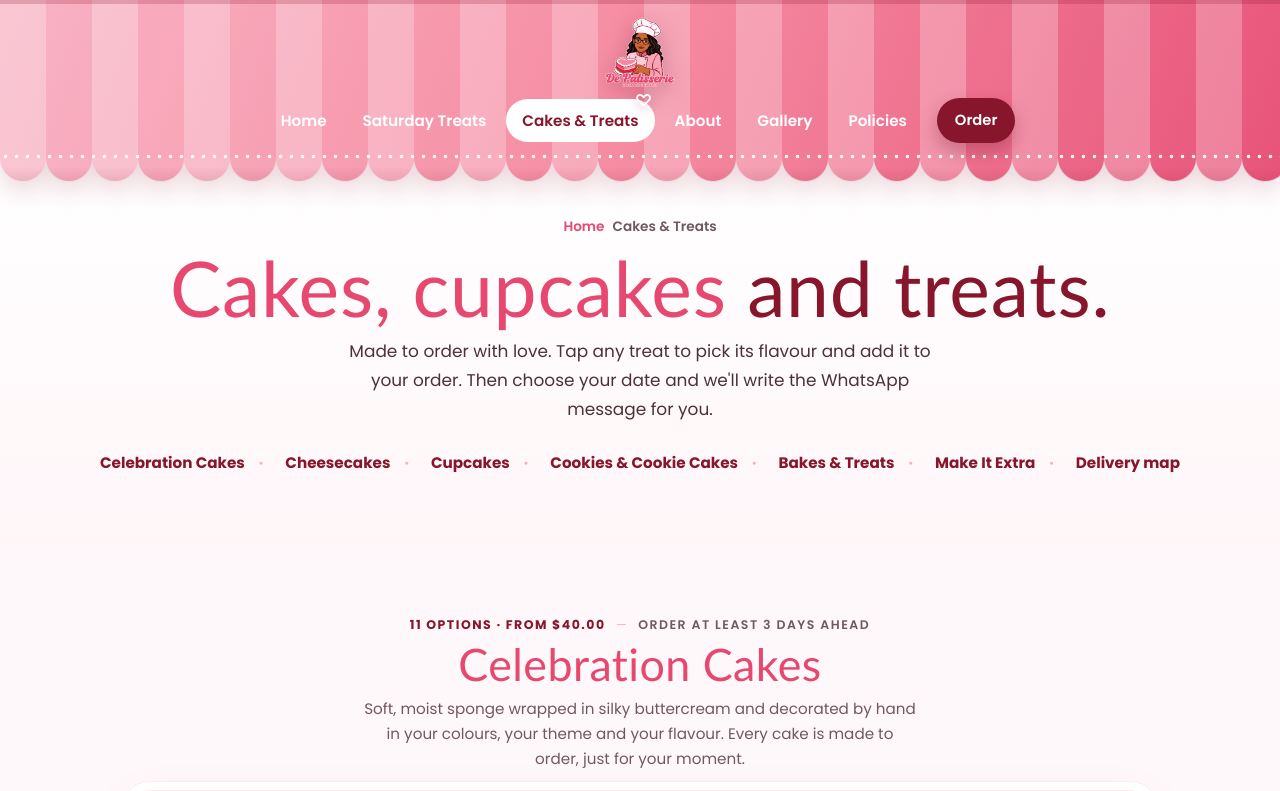
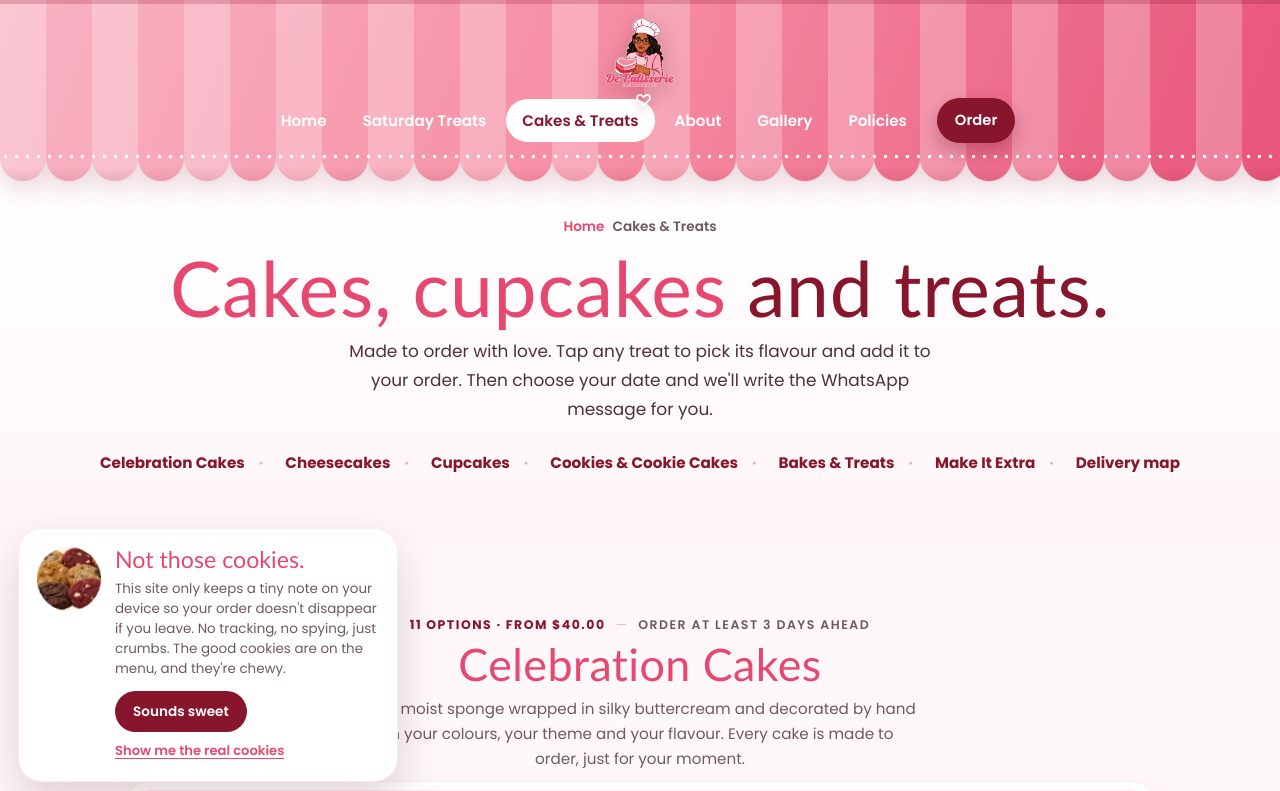
Before and after one commit to designifybim-ship-it/de-patisserie-246, a plain HTML site: page treats.html in a window 1280 px wide. Shown: the top 791 px of the page. Drawn offline with Linux system fonts and the light colour scheme; a web font is replaced by a local one.

Commit message:
Funny cookie notice
Co-Authored-By: Claude Opus 5.5 <noreply@anthropic.com>
Claude-Session: https://claude.ai/code/session_01Kvsdvv8kcpyZs8BhZ3nYtL

```diff
--- a/css/extras.css
+++ b/css/extras.css
@@ -1003,6 +1003,19 @@ canvas.sprinkles,canvas.hearts,#confetti,.floaty,.heart-f,.float-roll,.countdown
   .menu-main .item-card:last-child{border-bottom:0}
 }
 .menu-main .item-card .ic-top h3{text-wrap:wrap}
+/* funny cookie notice */
+.cookie-note{position:fixed;z-index:130;left:18px;bottom:calc(18px + env(safe-area-inset-bottom,0px));width:min(380px,calc(100vw - 36px));display:grid;grid-template-columns:64px 1fr;gap:14px;align-items:start;padding:18px;border-radius:24px;background:#fff;border:1px solid var(--pink-100);box-shadow:0 18px 44px rgba(91,16,32,.18);opacity:0;transform:translateY(24px) rotate(-1deg);transition:opacity .4s ease,transform .5s cubic-bezier(.3,1.5,.5,1)}
+.cookie-note.in{opacity:1;transform:none}
+.cookie-pic{width:64px;height:64px;object-fit:cover;border-radius:50%;background:#fff3e6;animation:cookieWobble 3.2s ease-in-out infinite}
+@keyframes cookieWobble{0%,100%{transform:rotate(-6deg)}50%{transform:rotate(6deg)}}
+.cookie-txt strong{display:block;font-family:var(--display);font-weight:400;font-size:1.45rem;color:var(--pink-500);line-height:1.1}
+.cookie-txt p{margin-top:6px;font-size:.84rem;line-height:1.5;color:var(--muted)}
+.cookie-btns{display:flex;flex-wrap:wrap;align-items:center;gap:8px 14px;margin-top:12px}
+.cookie-ok{border:0;border-radius:999px;padding:9px 18px;background:var(--berry);color:#fff;font-weight:600;font-size:.85rem;transition:transform .2s}
+.cookie-ok:hover{transform:translateY(-2px)}
+.cookie-menu{font-size:.82rem;font-weight:600;color:var(--pink-500);text-decoration:underline;text-underline-offset:3px}
+@media (max-width:600px){.cookie-note{left:12px;right:12px;width:auto;grid-template-columns:52px 1fr;padding:14px}.cookie-pic{width:52px;height:52px}}
+@media (prefers-reduced-motion:reduce){.cookie-pic{animation:none}}
 /* toast: fully hidden until it has something to say */
 .toast{transform:translate(-50%,calc(100% + 60px));visibility:hidden;transition:transform .35s cubic-bezier(.3,1.5,.5,1),visibility 0s linear .35s}
 .toast.show{transform:translate(-50%,0);visibility:visible;transition:transform .35s cubic-bezier(.3,1.5,.5,1),visibility 0s}
--- a/js/sweet.js
+++ b/js/sweet.js
@@ -410,3 +410,20 @@
   PARISHES.forEach(function(p){ var c = document.createElement('button'); c.type = 'button'; c.className = 'chip'; c.setAttribute('data-parish', p); c.textContent = p; pw.appendChild(c); });
   renderBox(false); goTo(1, true);
 })();
+
+/* ---------- cookie notice (the funny kind) ---------- */
+(function(){
+  try { if (localStorage.getItem('dp-cookie-ok')) return; } catch (e) {}
+  var box = document.createElement('div');
+  box.className = 'cookie-note'; box.setAttribute('role', 'dialog'); box.setAttribute('aria-label', 'Cookie notice');
+  box.innerHTML =
+    '<img src="assets/menu/assortment-of-cookies.webp" alt="" class="cookie-pic">' +
+    '<div class="cookie-txt"><strong>Not those cookies.</strong>' +
+    '<p>This site only keeps a tiny note on your device so your order doesn\'t disappear if you leave. No tracking, no spying, just crumbs. The good cookies are on the menu, and they\'re chewy.</p>' +
+    '<div class="cookie-btns"><button type="button" class="cookie-ok">Sounds sweet</button><a class="cookie-menu" href="treats.html#cookies">Show me the real cookies</a></div></div>';
+  function close(){ try { localStorage.setItem('dp-cookie-ok', '1'); } catch (e) {} box.classList.remove('in'); setTimeout(function(){ box.remove(); }, 400); }
+  box.querySelector('.cookie-ok').addEventListener('click', close);
+  box.querySelector('.cookie-menu').addEventListener('click', close);
+  document.body.appendChild(box);
+  setTimeout(function(){ box.classList.add('in'); }, 1200);
+})();
```
Also changed, not shown: about.html (+3 -3 lines), gallery.html (+4 -4 lines), index.html (+4 -4 lines), policies.html (+3 -3 lines), saturday-treats.html (+4 -4 lines), treats.html (+5 -5 lines).
